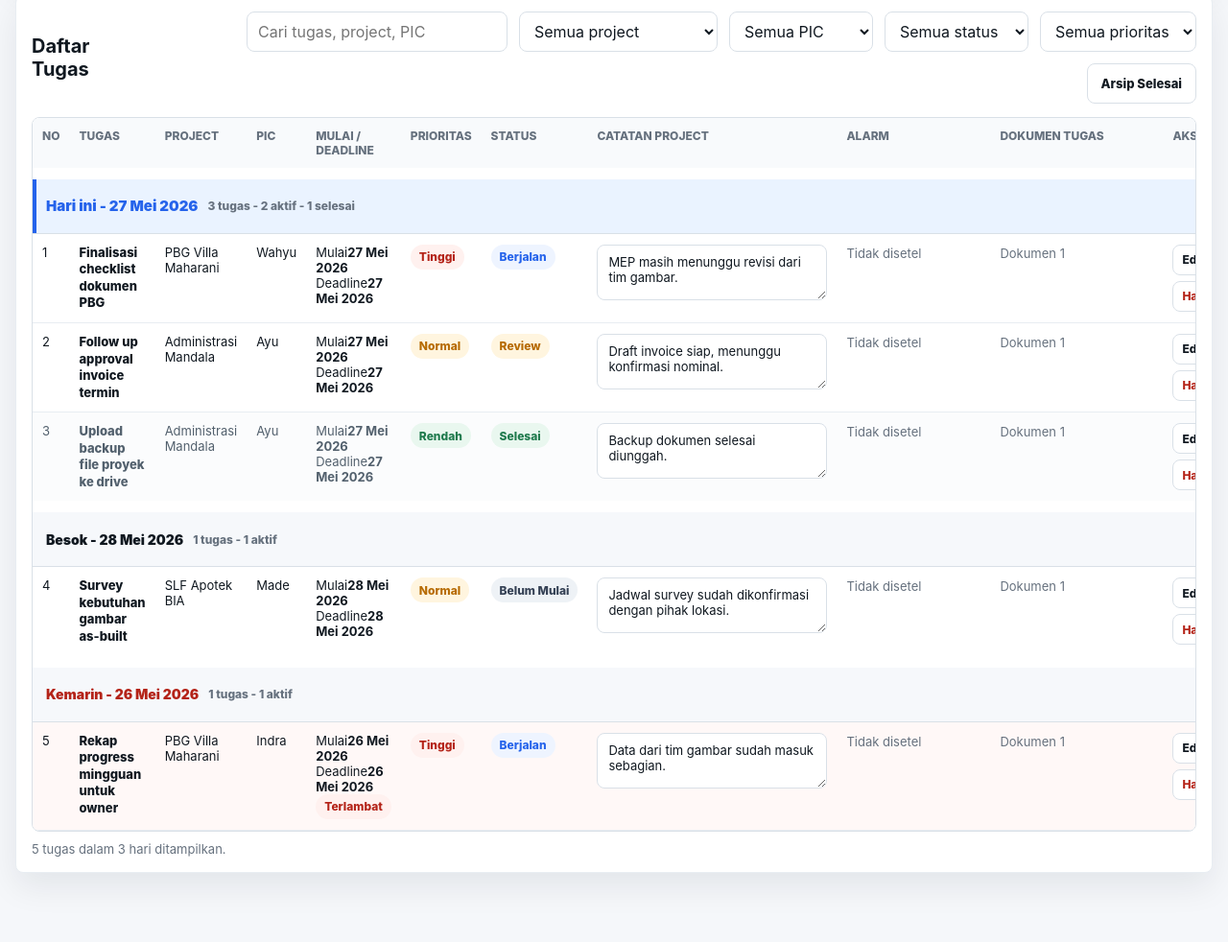
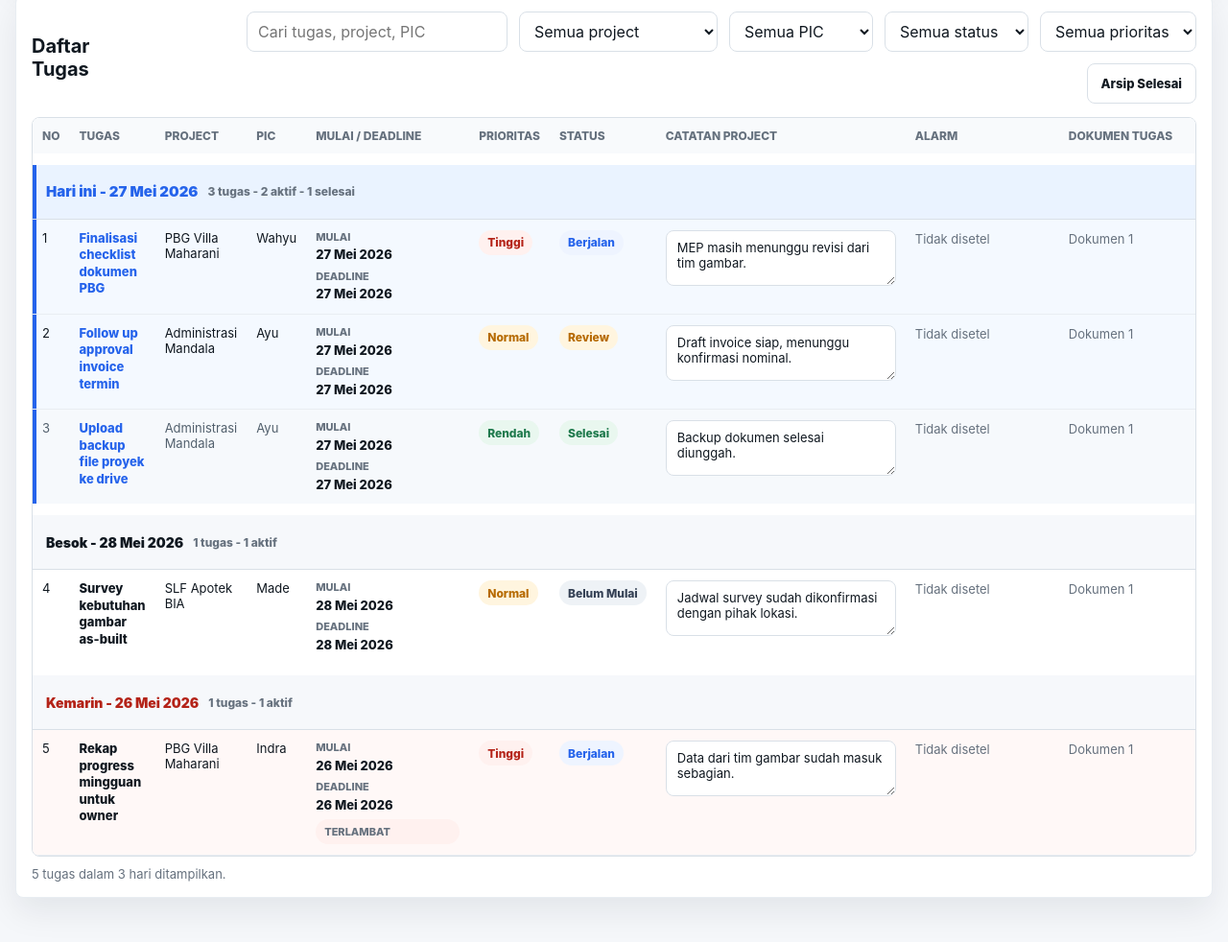
Before and after one commit to ekarahadian7/Mandala-Project, a website: page index.html in a window 1280 px wide. Shown: the part 826-1808 px from the top of the page at 96% size. Drawn offline with Linux system fonts and the light colour scheme; no server answers.

Commit message:
Style start deadline cell

```diff
--- a/styles.css
+++ b/styles.css
@@ -358,9 +358,25 @@
   background: #fff8f7;
 }
 
+.task-table tr.today-task td {
+  background: #f4f9ff;
+}
+
+.task-table tr.today-task td:first-child {
+  box-shadow: inset 4px 0 0 var(--blue);
+}
+
+.task-table tr.today-task .task-title {
+  color: var(--blue);
+}
+
 .task-table tr.done td {
   color: #52606d;
   background: #fbfcfd;
+}
+
+.task-table tr.done.today-task td {
+  background: #f6f9fc;
 }
 
 .task-title {
@@ -372,10 +388,34 @@
 
 .task-notes,
 .document-cell,
+.date-range-cell,
 .alarm-cell {
   max-width: 340px;
   color: var(--muted);
   line-height: 1.42;
+}
+
+.date-range-cell {
+  display: grid;
+  gap: 6px;
+  min-width: 150px;
+}
+
+.date-range-cell div {
+  display: grid;
+  gap: 1px;
+}
+
+.date-range-cell span {
+  color: var(--muted);
+  font-size: 11px;
+  font-weight: 850;
+  text-transform: uppercase;
+}
+
+.date-range-cell strong {
+  color: var(--ink);
+  font-weight: 850;
 }
 
 .document-cell {
```
